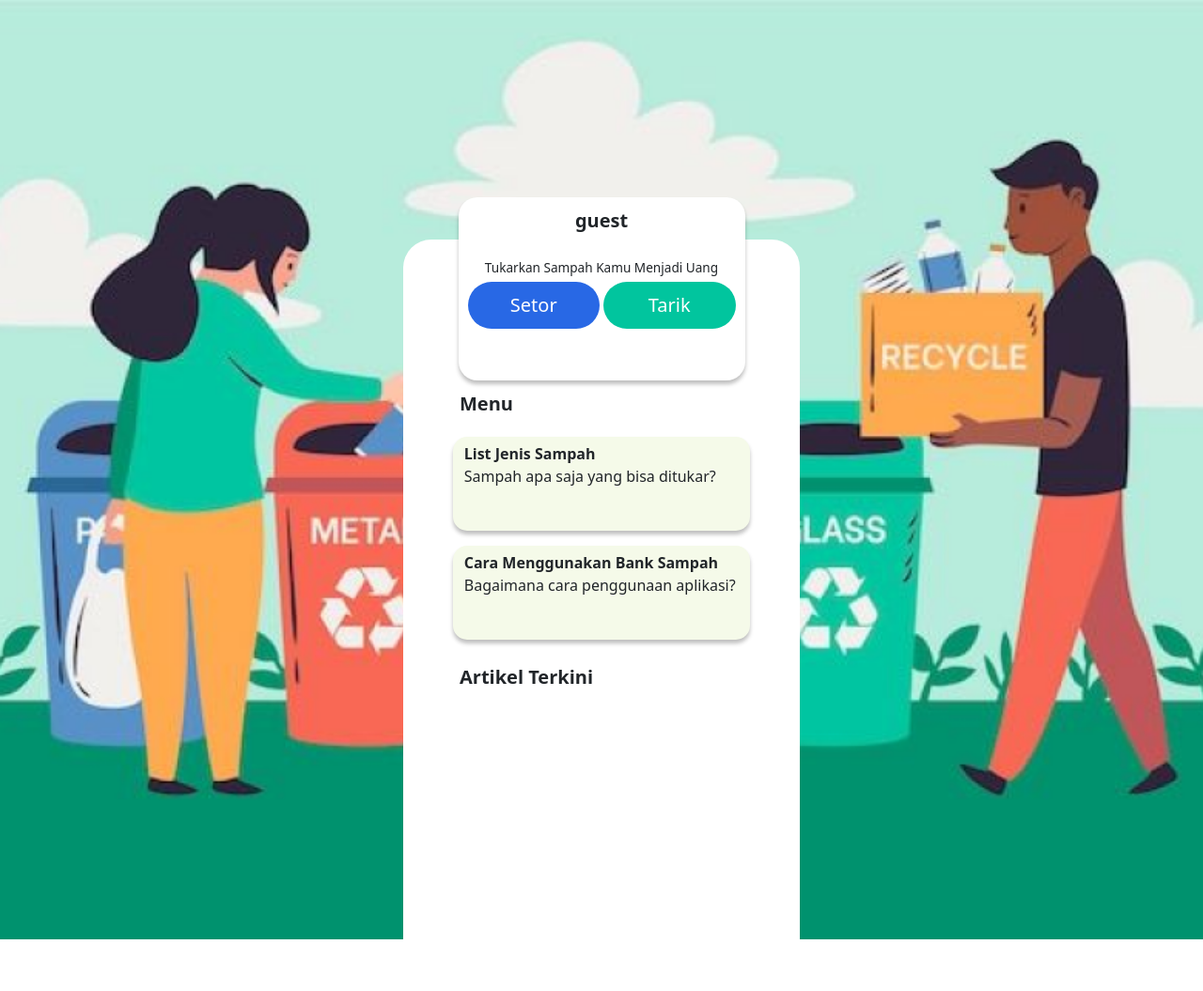
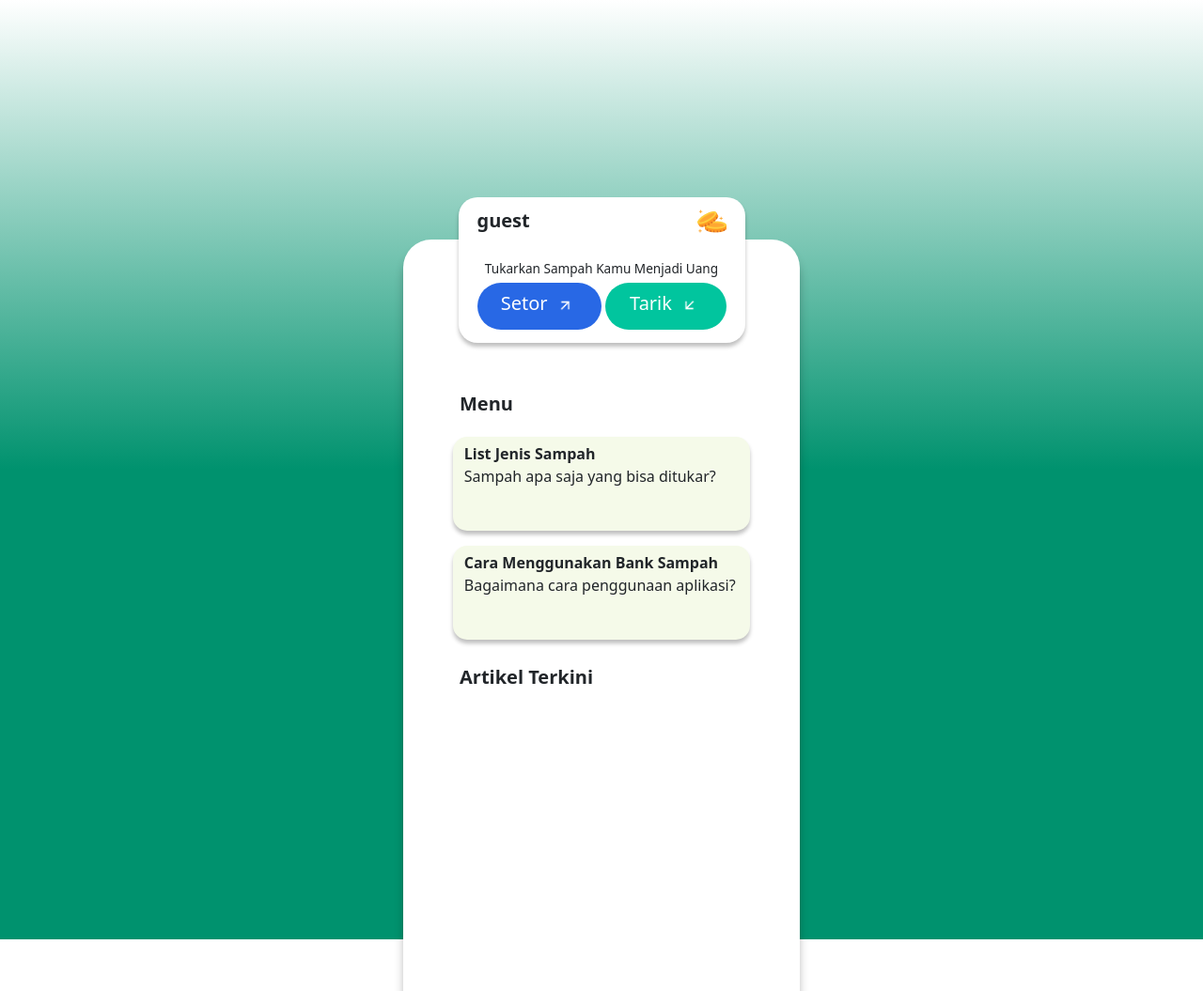
Before and after one commit to IgoWisnu/banksampah, a CodeIgniter app: page /banksampah/home/loadArtikel in a window 1280 px wide. Shown: the whole page at 94% size. Run offline with CodeIgniter, Linux system fonts and the light colour scheme; the visitor is signed in with stand-in values (Sample User, id 1); data that the repository does not hold is empty.

Commit message:
fix dikit

```diff
--- a/application/views/banksampah/homepage.php
+++ b/application/views/banksampah/homepage.php
@@ -17,6 +17,7 @@
   .topImg{
     width: 100%;
     position: absolute;
+    transition: opacity 1000ms ease-in-out;
   }
 
   .wrap{
@@ -26,11 +27,11 @@
     background: white;
     border-top-left-radius: 30px;
     border-top-right-radius: 30px;
-    box-shadow: 0px px 10px rgba(0, 0, 0, 0.25);
+    box-shadow: 0px 10px 10px rgba(0, 0, 0, 0.25);
   }
 
   .box{
-    height: 195px;
+    height: 155px;
     top: 210px;
     position: absolute;
     background: white;
@@ -46,17 +47,22 @@
   }
 
   .gacor{
-    font-size: 30px;
-    top: 16px;
+    font-size: 20px;
+    top: 10px;
     position: relative;
     font-weight: 650;
+  }
+
+  .coin{
+    top: 10px;
+    position: relative;
   }
 
   .t1{
     top: 35px;
     position: relative;
     font-size: 85%;
-    font-weight: 500;
+    font-weight: 300;
   }
 
   .t2{
@@ -73,6 +79,7 @@
     font-size: 20px;
   }
 
+
   .LayBtn1{
     top: 40px;
     position: relative;
@@ -85,6 +92,7 @@
     border-radius: 30px;
     font-weight: 500;
     font-size: 20px;
+    position: relative;
   }
 
   .btn2{
@@ -94,6 +102,15 @@
     border-radius: 30px;
     font-weight: 500;
     font-size: 20px;
+    position: relative;
+  }
+
+  .imgTarik{
+    width: 25%;
+  }
+
+  .imgSetor{
+    width: 25%;
   }
 
   .layBtn3{
@@ -116,14 +133,16 @@
     position: relative;
     border-radius: 20px;
     height: 170px;
+    text-decoration: none;
   }
 
   .tBtn{
     font-weight: 300;
   }
 
-.text-artikel{
-  font-size: 11px;
+  .judul{
+    font-weight: 300;
+    font-size: 85%;
   }
 
   @media screen and (max-width: 335px) {
@@ -134,7 +153,7 @@
       height: 150px;
     }
     .LayBtn1{
-    top: 60px;
+      top: 50px;
     }
     .username{
 
@@ -143,10 +162,6 @@
 
     .gacor{
       font-size: 13px;
-  }
-
-  .t1{
-    font-size: 65%;
     }
 
   }
@@ -168,12 +183,21 @@
       height: 281px;
       width: 100%;
     }
+
   }
   @media screen and (max-width: 300px){
     .LayBtn1{
       top: 50px;
     }
 
+  }
+  @media screen and (min-width: 700px) {
+    .topImg{
+      opacity: 0;
+    }
+    .background{
+      background: linear-gradient(white,#00926E,#00926E );
+    }
   }
 
 </style>
@@ -206,7 +230,7 @@
                   <div class="card shadow">
                     <img src="<?=base_url()?>img/<?=$key['gambar'] ?>" class="card-img-top" alt="img">
                     <div class="card-body">
-                      <p class="text-unstyled" ><?=$key['judul'] ?></p>
+                      <p class="judul" ><?=$key['judul'] ?></p>
                     </div>
                   </div>
                 </a>
@@ -219,15 +243,23 @@
 
       <div class="row justify-content-center">
         <div class="box col-9">
-          <div class="LayText">
-            <div class="username row justify-content-center"><?=$username?></div>
-            <div class="gacor row justify-content-center"><?=$saldo?></div>
+
+         <div class="row">
+            <div class="LayText d-flex justify-content-between">
+              <div class="username ms-2"><?=$username?></div>
+              <div class="layCoin d-flex justify-content-between">
+                <img class="coin" src="<?=base_url()?>img/coin.png" alt="">
+                <div class="gacor me-2"><?=$saldo?></div>
+              </div>
+            </div>
           </div>
 
           <div class="t1 row justify-content-center text-center">Tukarkan Sampah Kamu Menjadi Uang</div>
           <div class="LayBtn1 d-flex justify-content-center">
-            <input class="btn1 btn col-6 me-1" type="button" value="Setor" src="">
-            <input class="btn2 btn col-6" type="button" value="Tarik" src="">
+            <a href="" class="btn1 btn ms-2 me-1" type="button">Setor
+              <img class="imgSetor" src="<?=base_url()?>img/aSetor.png" alt=""></a>
+            <a href="" class="btn2 btn me-2" type="button">Tarik
+              <img class="imgTarik" src="<?=base_url()?>img/aTarik.png" alt=""></a>
           </div>
 
         </div>
```
Also changed, not shown: application/views/banksampah/RiwayatTransaksi.php (renamed from application/views/banksampah/RiwayatTransaksi.html, +14 -4 lines). Lines whose indentation alone changed are shown as unchanged.
